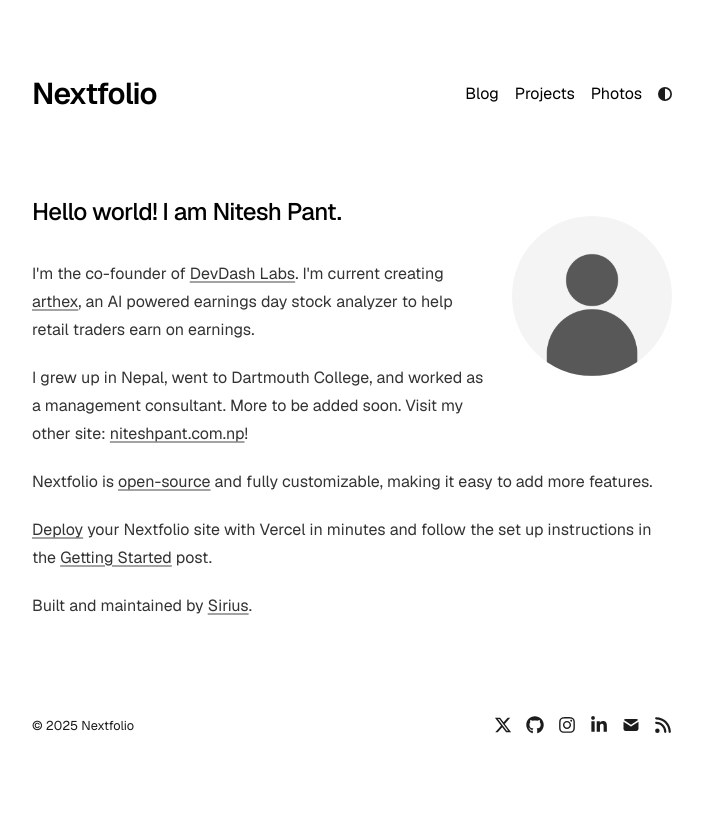
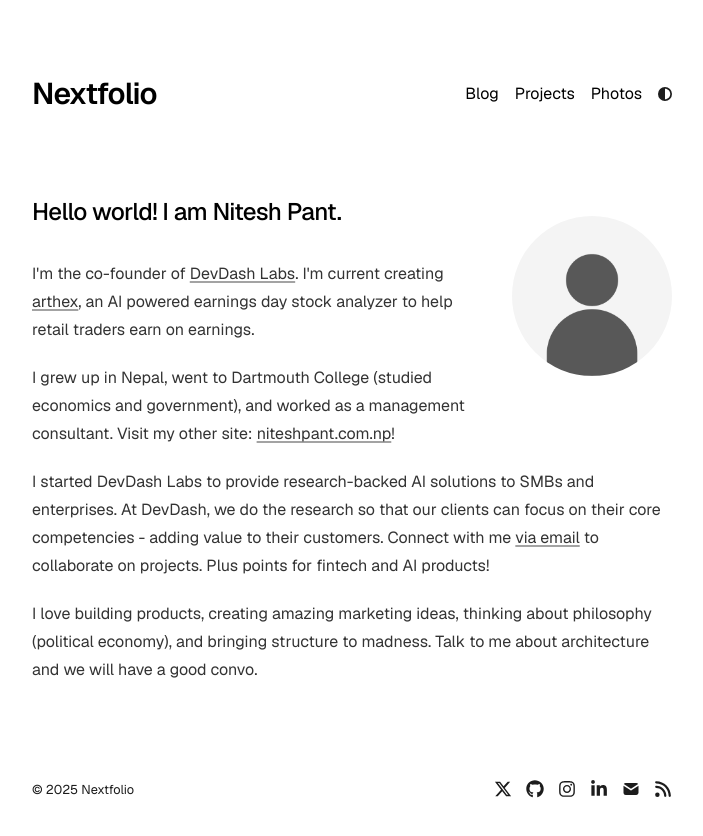
Before and after one commit to niteshpant99/niteshpant.com-site, a Next.js app: page / in a window 1280 px wide. Shown: the top 836 px of the page, without its empty margins (288-991 px from the left). Built offline with nearby package versions, Linux system fonts and the light colour scheme.

Commit message:
Update page.tsx

```diff
--- a/app/page.tsx
+++ b/app/page.tsx
@@ -27,33 +27,14 @@ export default function Page() {
           earnings day stock analyzer to help retail traders earn on earnings.
         </p>
         <p>
-          I grew up in Nepal, went to Dartmouth College, and worked as a management consultant. More to be added soon.
+          I grew up in Nepal, went to Dartmouth College (studied economics and government), and worked as a management consultant.
           Visit my other site: <a href="https://niteshpant.com.np">niteshpant.com.np</a>!
         </p>
         <p>
-          Nextfolio is{" "}
-          <a href={socialLinks.github} target="_blank">
-            open-source
-          </a>{" "}
-          and fully customizable, making it easy to add more features.
+          I started  DevDash Labs to provide research-backed AI solutions to SMBs and enterprises. At DevDash, we do the research so that our clients can focus on their core competencies - adding value to their customers. Connect with me <a href="mailto:nitesh.pant@devdashlabs.com">via email</a> to collaborate on projects. Plus points for fintech and AI products!
         </p>
         <p>
-          <a
-            href="https://vercel.com/new/clone?repository-url=https%3A%2F%2Fgithub.com%2F1msirius%2FNextfolio"
-            target="_blank"
-          >
-            Deploy
-          </a>{" "}
-          your Nextfolio site with Vercel in minutes and follow the set up
-          instructions in the{" "}
-          <a href="/blog/getting-started">Getting Started</a> post.
-        </p>
-        <p>
-          Built and maintained by{" "}
-          <a href="https://imsirius.xyz/" target="_blank">
-            Sirius
-          </a>
-          .
+          I love building products, creating amazing marketing ideas, thinking about philosophy (political economy), and bringing structure to madness. Talk to me about architecture and we will have a good convo.
         </p>
       </div>
     </section>
```
